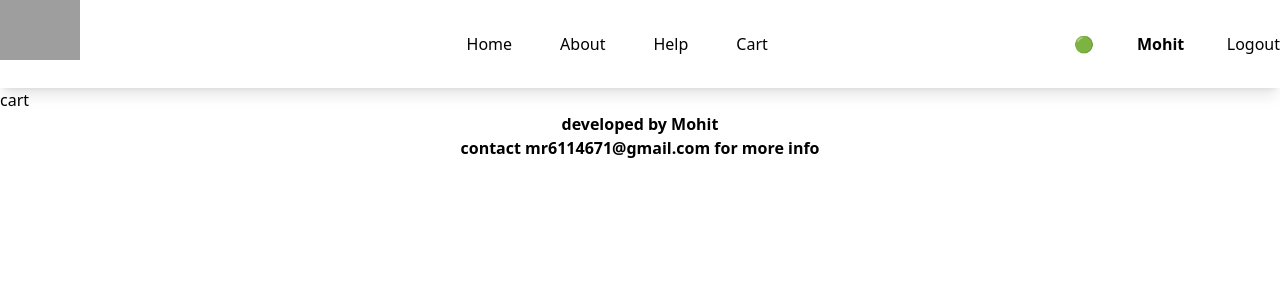
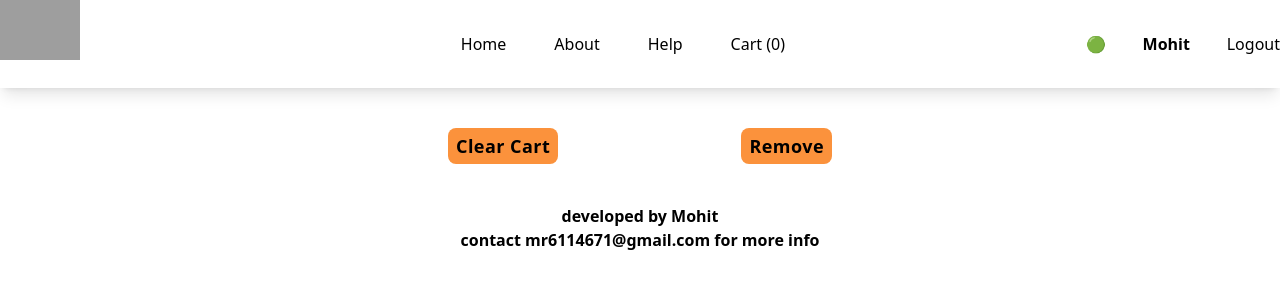
Before and after one commit to mohitrawat17/Namaste-React, a React (Vite) app: page /cart in a window 1280 px wide. Shown: the top 300 px of the page. Built offline with nearby package versions, Linux system fonts and the light colour scheme; grey boxes are pictures that could not be loaded.

Commit message:
session 12 - Redux is here

```diff
--- a/src/components/Body.js
+++ b/src/components/Body.js
@@ -36,7 +36,7 @@ const Body = () => {
     //updating restaurant cards using its state varirable
     setAllRestaurants(json?.data?.success?.cards[5]?.gridWidget?.gridElements?.infoWithStyle?.restaurants);
     setFilterRestaurants(json?.data?.success?.cards[5]?.gridWidget?.gridElements?.infoWithStyle?.restaurants);
-// console.log(json?.data?.success?.cards[5]?.gridWidget);
+// console.log(json?.data?.success);
   };
   // console.log(filterRestaurants);
 
--- a/src/components/Card_Detail.js
+++ b/src/components/Card_Detail.js
@@ -1,9 +1,10 @@
 import { useEffect, useState } from "react";
 import { useParams } from "react-router-dom"
-import { IMG_CARD } from "../utils";
 import Shimmer from "./Shimmer";
 import RecommCards from "./RecommCards";
 import useRestaurant from "../helper/useRestaurant";
+import { addItem } from "../helper/cartSlice";
+import { useDispatch } from "react-redux";
 
 
 const Card_Detail=()=>{
@@ -14,7 +15,16 @@ const Card_Detail=()=>{
     const [restaurant,recomm]=useRestaurant(resId);
 
 
-// console.log(recomm);
+    //dispatching action for demo
+    const dispatch=useDispatch();
+     const handleAddItem=()=>{
+      // dispatch(addItem("banana"))
+     };
+
+     // actual dispatching action with data
+     const addFoodItem=(food)=>{
+      dispatch(addItem(food));
+     };
 
     return !(restaurant || recomm) ?(
     <Shimmer/>
@@ -33,6 +43,8 @@ const Card_Detail=()=>{
         <h3 className="border-t-2 text-center text-green-500">{restaurant?.avgRating} ☆</h3>
         </div>
         </div>
+        <div className="p-1 m-5 bg-green-500 text-white w-14 cursor-pointer  hover:scale-95 transition-transform duration-200 text-center tracking-wide text-lg  font-semibold" onClick={()=>handleAddItem()}>Add</div>
+
         <div className="text-center mt-4 text-2xl font-semibold text-orange-400">
           What's New ?
         </div>
@@ -40,7 +52,10 @@ const Card_Detail=()=>{
         {
           recomm.map((card)=>{
               return(
+                <div key={card?.card?.info?.id} className="border-y-[1px]">
                 <RecommCards key={card?.card?.info?.id} {...card?.card?.info}/>
+                <div className="p-1 ml-3 mb-3 bg-green-500 text-white w-14 cursor-pointer  hover:scale-95 transition-transform duration-200 text-center tracking-wide text-lg  font-semibold" onClick={()=>addFoodItem(card?.card?.info)}>Add</div>
+                </div>
               )
           })
         }
--- a/src/components/Cart.js
+++ b/src/components/Cart.js
@@ -1,9 +1,42 @@
 import React from 'react'
+import CartItem from './CartItem'
+import { useDispatch, useSelector } from 'react-redux'
+import { clearCart,removeItem } from '../helper/cartSlice'
+
 
 const Cart = () => {
+
+
+
+  //subscribing to store
+  const cartData=useSelector(store=>store.cart.items);
+
+  //dispatching clearCart action
+  const dispatch=useDispatch()
+  const handleClearCart=()=>{
+    dispatch(clearCart())
+  }
+
+   //dispatching removeItem action
+   const handleRemoveItem=()=>{
+      dispatch(removeItem());
+   }
+
   return (
-    <div>
-      cart
+    <div className='flex flex-col m-10 items-center'>
+
+    {cartData.map((item)=>{
+      return(
+        // {...item} => this means we are passing all properties of cartData one by one as a prop to CartItem component
+        <CartItem key={item.id} {...item}/>
+      )
+    }) }
+
+
+    <div className='w-96 flex justify-between'>
+    <div className='bg-orange-400 py-1 px-2 rounded-lg cursor-pointer  hover:scale-95 transition-transform duration-200 text-center tracking-wide text-lg  font-semibold' onClick={()=>handleClearCart()}>Clear Cart</div>
+    <div className='bg-orange-400 py-1 px-2 rounded-lg cursor-pointer  hover:scale-95 transition-transform duration-200 text-center tracking-wide text-lg  font-semibold' onClick={()=>handleRemoveItem()}>Remove</div>
+    </div>
     </div>
   )
 }
--- /dev/null
+++ b/src/components/CartItem.js
@@ -0,0 +1,15 @@
+import React from 'react'
+import { IMG_CARD } from "../utils";
+const CartItem = ({defaultPrice,name,price,description,imageId}) => {
+  return(
+    <div className="w-96 p-2 bg-slate-100 mb-7 shadow-md">
+          <img className="mx-auto" src={IMG_CARD+imageId} style={{width:"160px"}}/>
+           <h2 className='font-bold'>{name}</h2>
+          <p className='font-light'>{description}</p>
+          {!price ? <h3 className='font-semibold'>₹ {defaultPrice/100}</h3> : <h3 className='font-semibold'>₹ {price/100}</h3>}
+
+        </div>
+  )
+}
+
+export default CartItem;
--- a/src/components/Header.js
+++ b/src/components/Header.js
@@ -2,6 +2,7 @@ import { useContext, useState } from "react";
 import { Link } from "react-router-dom";
 import useOnline from "../helper/useOnline";
 import Context from "../helper/Context";
+import { useSelector } from "react-redux";
 
 const Title = () => {
   return (
@@ -21,6 +22,12 @@ export const Header = () => {
   const [loggedIn, setLoggedIn] = useState(false);
   const {user}=useContext(Context)
   // console.log(user.name);
+
+
+  // subscribing to store
+  const cartItems=useSelector(store=>store.cart.items);
+  console.log(cartItems);
+
   return (
 
 
@@ -39,7 +46,7 @@ export const Header = () => {
             <li className="px-6 hover:text-orange-500">Help</li>
           </Link>
           <Link to="/cart" style={{ textDecoration: "none" }}>
-          <li className="px-6 hover:text-orange-500">Cart</li>
+          <li className="px-6 hover:text-orange-500">Cart ({cartItems.length})</li>
           </Link>
         </ul>
       </div>
--- a/src/components/RecommCards.js
+++ b/src/components/RecommCards.js
@@ -3,7 +3,7 @@ import { IMG_CARD } from "../utils";
 const RecommCards = ({name,price,description,imageId}) => {
   return !imageId ?(
     (
-      <div className="flex justify-between border-y-[1px] m-3 py-2">
+      <div className="flex justify-between m-3 py-2">
           <div className="detail">
             <h2 className='font-bold'>{name}</h2>
             <p className='font-light'>{description}</p>
@@ -17,8 +17,8 @@ const RecommCards = ({name,price,description,imageId}) => {
           </div>
     )
   ):(
-    <div className="flex justify-between border-y-[1px] m-3 py-2">
-        <div className="detail">
+    <div className="flex justify-between m-3 py-2">
+        <div className="w-7/12">
           <h2 className='font-bold'>{name}</h2>
           <p className='font-light'>{description}</p>
           <h3 className='font-semibold'>₹ {price/100}</h3>
--- /dev/null
+++ b/src/helper/cartSlice.js
@@ -0,0 +1,28 @@
+import { createSlice } from "@reduxjs/toolkit";
+
+const cartSlice=createSlice({
+    name:'cart',                                                                                            //1
+    initialState:{                                                                                          //2
+        items:[]
+    },
+    //actions
+    reducers:{                                                                                              //3
+        //to add item in cart
+        addItem:(state,action)=>{
+          state.items.push(action.payload)
+        },
+
+        // to remove item from cart
+        removeItem:(state,action)=>{
+          state.items.pop();
+        },
+
+        //to remove all items from the cart
+        clearCart:(state)=>{
+            state.items=[];
+        }
+    }
+})
+
+export const{addItem, removeItem, clearCart} =cartSlice.actions;
+export default cartSlice.reducer;
--- /dev/null
+++ b/src/helper/store.js
@@ -0,0 +1,9 @@
+const { configureStore } = require("@reduxjs/toolkit");
+import cartSlice from "./cartSlice"
+const store=configureStore({
+    //slices here
+     reducer:{
+        cart:cartSlice,
+     },
+})
+export default store;
```
Also changed, not shown: src/App.js (+7 -1 lines).
